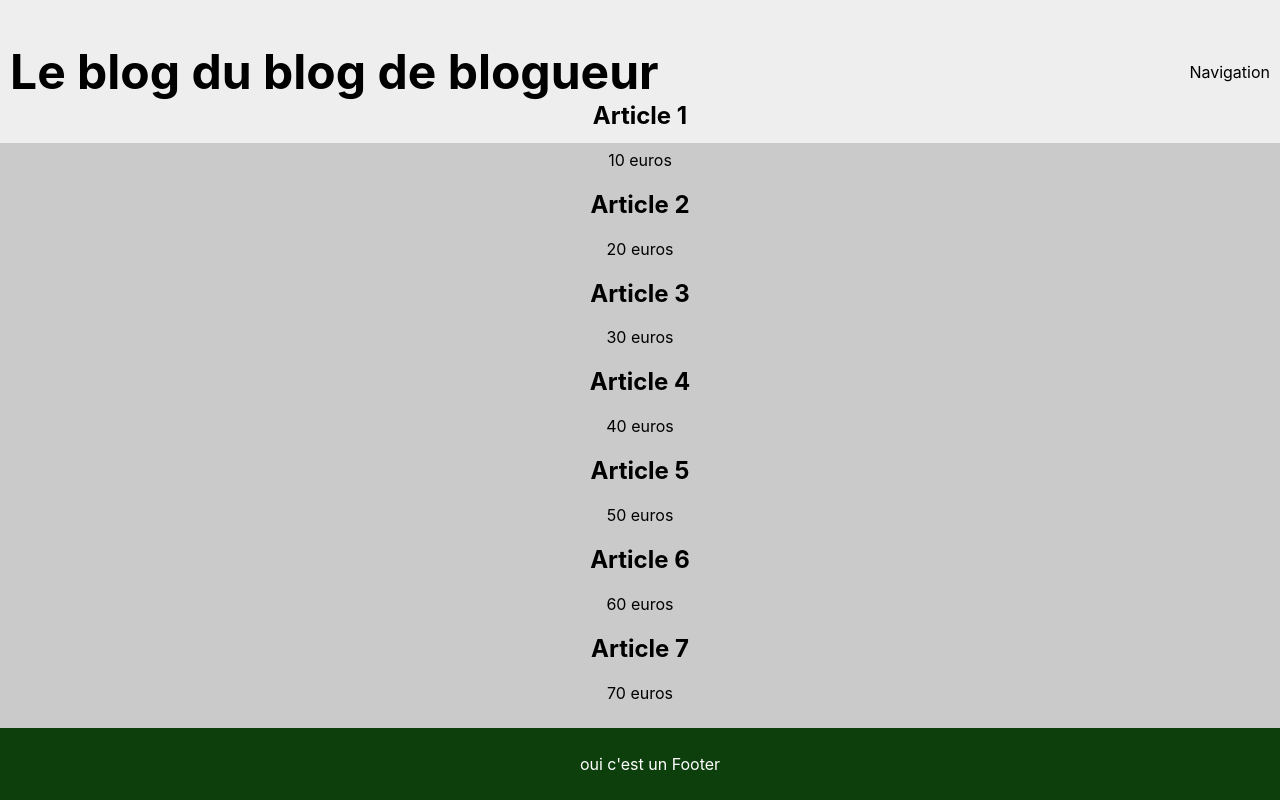
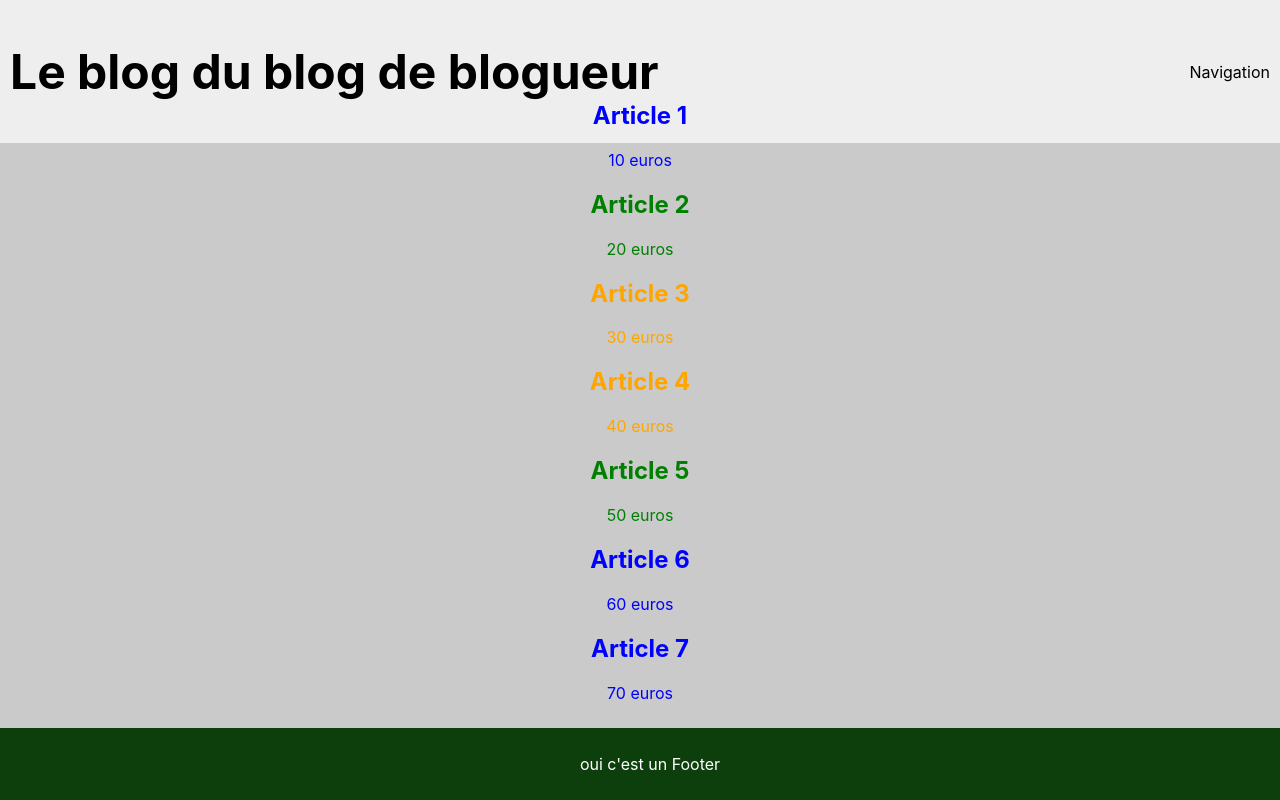
Before and after one commit to SeyaSix/exo-test-reac, a React (Create React App) app: page /Articles in a window 1280 px wide. Built offline with nearby package versions, Linux system fonts and the light colour scheme.

Commit message:
color random ok

```diff
--- a/src/App.css
+++ b/src/App.css
@@ -59,6 +59,17 @@
   margin-top: 10px;
 }
 
+.color-green {
+  color: green;
+}
+
+.color-orange {
+  color: orange;
+}
+
+.color-blue {
+  color: blue;
+}
 main {
   text-align: center;
   position: absolute;
--- a/src/page/Articles.jsx
+++ b/src/page/Articles.jsx
@@ -64,6 +64,13 @@ function Articles(){
         },
     ];
 
+    const getRandomColorClass = () => {
+        const colors = ['green', 'orange', 'blue'];
+        const randomColor = colors[Math.floor(Math.random() * colors.length)];
+        return `color-${randomColor}`;
+      };
+
+
     const articleafficher = articles.slice(0, articles.length - 3);
 
     return (
@@ -71,7 +78,7 @@ function Articles(){
         <Header />
         <main>
             {articleafficher.map((article) => (
-            <article key={article.title}>
+            <article key={article.title} className={getRandomColorClass()}>
                 <h2>{article.title}</h2>
                 <p>{article.price} euros</p>
             </article>
```
